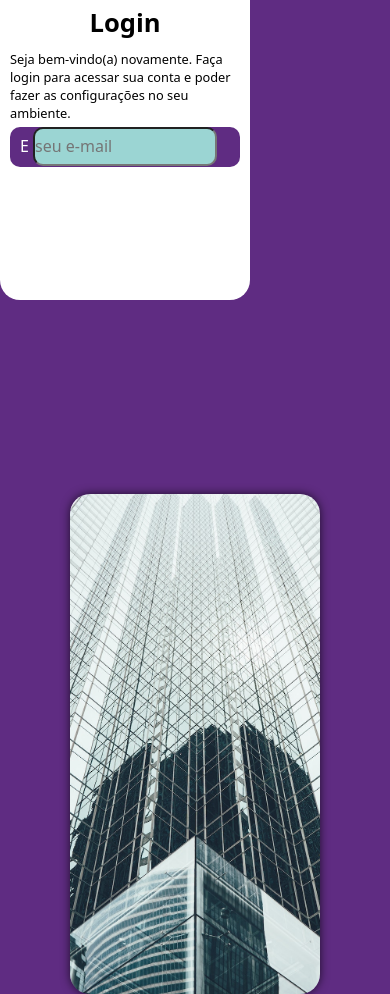
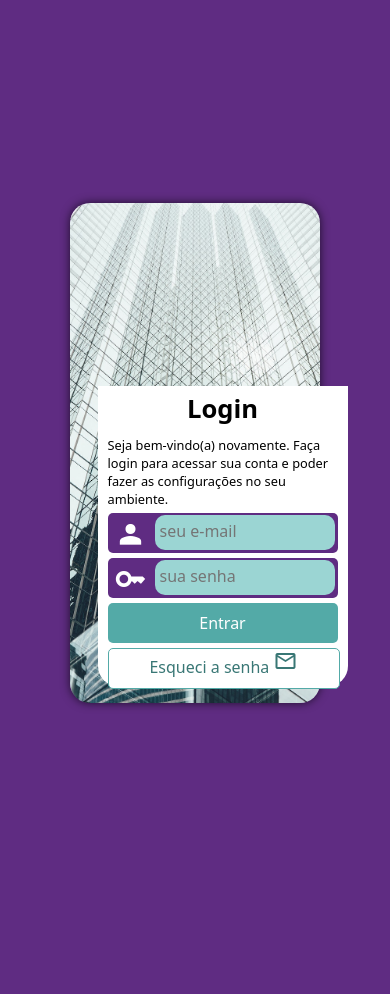
Before and after one commit to marioander/projeto-login, a PHP site: page / in a window 390 px wide. After the commit the page ends 708 px from the top, so only its background shows below. Run offline with PHP 8.4, Linux system fonts and the light colour scheme.

Commit message:
novas configurações versão mobile

```diff
--- a/estilos/style.css
+++ b/estilos/style.css
@@ -28,9 +28,10 @@ main > p {
 }
 
 iframe {
+    position: relative;
+    top: 24vh;
     display: block;
     margin: auto;
-    margin-top: 23vh;
     width: 250px;
     height: 500px;
     border-radius: 20px;
@@ -38,8 +39,11 @@ iframe {
 }
 
 main {
-    position: ;
-    left: 80px;
+    position: absolute;
+    display: block;
+    margin: auto;
+    top: 45.7vh;
+    left: 25vw;
     width: 250px;
     height: 300px;
     border-radius: 0px 0px 20px 20px ;
@@ -50,25 +54,88 @@ form {
 
 }
 
+#person {
+    font-size: 2em;
+    padding-top: 5px;
+    padding-left: 2px;
+    font-variation-settings:
+  'FILL' 1,
+  'wght' 400,
+  'GRAD' 0,
+  'opsz' 48
+}
+
 input {
     border-radius: 10px;
+    border: none;
     background-color: #9bd5d3;
     height: 35px;
-    margin-left: px;
+    margin-left: 8px;
+    margin-top: 2px;
     width: 180px;
-
+    position: absolute;
 }
 
-form > p {
+input:focus {
+    background-color: white;
+}
+
+.pemail {
     color: white;
     background-color: #5f2c82;
-    margin: 0px 10px;
-    padding-left: 10px;
-    border-radius: 10px;
+    margin: 0px 10px 0px 10px;
+    padding-left: 5px;
+    border-radius: 5px;
     height: 40px;
+}
 
+.psenha {
+    color: white;
+    background-color: #5f2c82;
+    margin: 5px 10px 0px 10px;
+    padding-left: 5px;
+    border-radius: 5px;
+    height: 40px;
 }
 
 ::placeholder { /* Estilo para todos os navegadores */
     font-size: 16px;
+    padding-left: 5px;
 }
+
+#identrar {
+    height: 40px;
+    color: white;
+    background-color: #53aaa7;
+    margin: 5px 10px 0px 10px;
+    width: 230px;
+    border-radius: 5px;
+    border: none;
+    font-size: 1em;
+}
+
+#identrar:hover {
+    background-color: #397775;
+    cursor: pointer;
+}
+
+#idesqueci {
+    text-align: center;
+    height: 39px;
+    color: #397775;
+    background-color: white;
+    width: 230px;
+    border-radius: 5px;
+    font-size: 1em;
+    margin: 50px 10px 0px 10px;
+    border: 1px solid #53aaa7;
+    position: absolute;
+}
+
+#idesqueci:hover {
+    background-color: #5fc1be;
+}
+
+a {
+    text-decoration: none;
+}
--- a/index.html
+++ b/index.html
@@ -6,23 +6,39 @@
     <meta name="viewport" content="width=device-width, initial-scale=1.0">
     <title>Login</title>
     <link rel="stylesheet" href="estilos/style.css">
+    <link rel="stylesheet" href="https://fonts.googleapis.com/css2?family=Material+Symbols+Outlined:opsz,wght,FILL,GRAD@20..48,100..700,0..1,-50..200" />
+    <link rel="stylesheet" href="https://fonts.googleapis.com/css2?family=Material+Symbols+Outlined:opsz,wght,FILL,GRAD@20..48,100..700,0..1,-50..200" />
+    <link rel="stylesheet" href="https://fonts.googleapis.com/css2?family=Material+Symbols+Outlined:opsz,wght,FILL,GRAD@20..48,100..700,0..1,-50..200" />
 </head>
 <body>
+    <iframe src="predio.html" frameborder="0" >
+
+    </iframe>
     <main>
         <h1>Login</h1>
         <p>
             Seja bem-vindo(a) novamente. Faça login para acessar sua conta e poder fazer as configurações no seu ambiente.
         </p>
         <form action="login.php" method="post">
+            <p class="pemail">
+                <span id="person" class="material-symbols-outlined">person</span><input type="email" placeholder="seu e-mail" required>
+            </p>
+
+            <p class="psenha">
+                <span id="person" class="material-symbols-outlined">key</span><input type="email" placeholder="sua senha" required>
+            </p>
+
             <p>
-                E <input type="email" placeholder="seu e-mail" required>
+                <input class="entrar" id="identrar" type="submit" value="Entrar">
+            </p>
+
+            <p>
+                <a href="https://esqueci" id="idesqueci">Esqueci a senha <span class="material-symbols-outlined">mail</span></a>
             </p>
 
         </form>
+
     </main>
-    <iframe src="predio.html" frameborder="0" >
-
-    </iframe>
 
 </body>
 </html>
```
